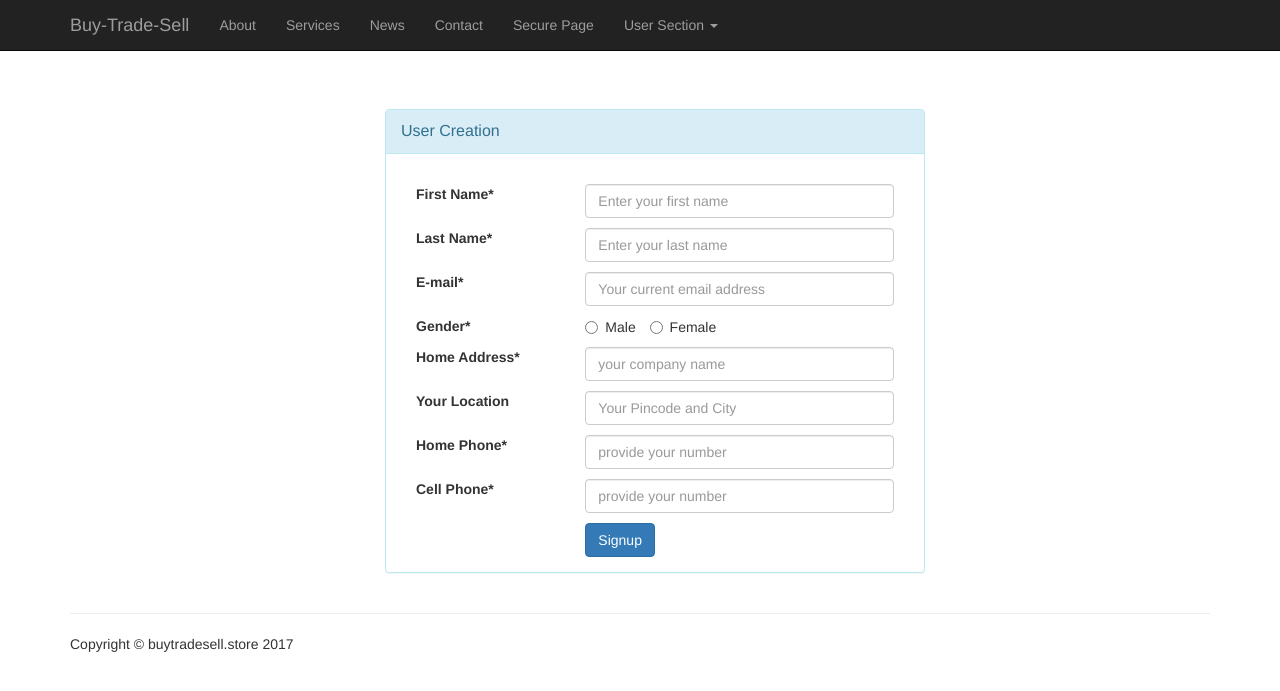
After one commit to surajbhukebag/cmpe272, a PHP site: page /buytradesell/src/createuser.php in a window 1280 px wide. The commit adds this page. Shown: the top 691 px of the page. Run offline with PHP 8.4, Linux system fonts and the light colour scheme; some libraries are stand-ins or nearby versions.

Commit message:
User creation;

```diff
--- a/src/common/header.php
+++ b/src/common/header.php
@@ -26,11 +26,24 @@
                     <li>
                         <a href="src/contact.php">Contact</a>
                     </li>
-					    <li>
+					<li>
                         <a href="src/secure.php">Secure Page</a>
                     </li>
+
+
+			 <li class="dropdown">
+                <a href="#" class="dropdown-toggle" data-toggle="dropdown" role="button" aria-haspopup="true" aria-expanded="false">User Section <span class="caret"></span></a>
+                <ul class="dropdown-menu">
+                  <li><a href="src/createuser.php">Create User</a></li>
+                  <li><a href="#">Search Users</a></li>
                 </ul>
+              </li>
+
+                </ul>
+
+
             </div>
+
             <!-- /.navbar-collapse -->
         </div>
         <!-- /.container -->
--- /dev/null
+++ b/src/createuser.php
@@ -0,0 +1,146 @@
+<!DOCTYPE html>
+<html lang="en">
+
+<head>
+
+    <meta charset="utf-8">
+    <meta http-equiv="X-UA-Compatible" content="IE=edge">
+    <meta name="viewport" content="width=device-width, initial-scale=1">
+    <meta name="description" content="">
+    <meta name="author" content="">
+	<base href="http://localhost/buytradesell/">
+    <title>Buy-Trade-Sell Create User</title>
+
+<!-- Latest compiled and minified CSS -->
+<link rel="stylesheet" href="https://maxcdn.bootstrapcdn.com/bootstrap/3.3.7/css/bootstrap.min.css" integrity="sha384-BVYiiSIFeK1dGmJRAkycuHAHRg32OmUcww7on3RYdg4Va+PmSTsz/K68vbdEjh4u" crossorigin="anonymous">
+
+<link rel="stylesheet" href="https://cdnjs.cloudflare.com/ajax/libs/font-awesome/4.7.0/css/font-awesome.min.css">
+
+
+</head>
+
+<body>
+
+	<?php
+
+	if ($_SERVER["REQUEST_METHOD"] == "POST")
+	{
+		echo $_POST["email"];
+
+	}
+
+	?>
+	<?php include 'common/header.php';?>
+
+	<div class="row" style="padding-top: 59px;">
+
+	<div class="container">
+
+		<div class="container">
+
+    <div id="signupbox" style=" margin-top:50px" class="mainbox col-md-6 col-md-offset-3 col-sm-8 col-sm-offset-2">
+        <div class="panel panel-info">
+            <div class="panel-heading">
+                <div class="panel-title">User Creation</div>
+
+            </div>
+            <div class="panel-body" >
+                <form method="post" action="<?php echo $_SERVER['PHP_SELF']; ?>">
+                    <input type='hidden' name='csrfmiddlewaretoken' value='XFe2rTYl9WOpV8U6X5CfbIuOZOELJ97S' />
+
+
+                    <form  class="form-horizontal" method="post" >
+
+                        <div id="div_id_username" class="form-group required">
+                            <label for="id_username" class="control-label col-md-4  requiredField"> First Name<span class="asteriskField">*</span> </label>
+                            <div class="controls col-md-8 ">
+                                <input class="input-md  textinput textInput form-control" id="id_username" maxlength="30" name="firstname" placeholder="Enter your first name" style="margin-bottom: 10px" type="text" required />
+                            </div>
+                        </div>
+
+						<div id="div_id_username" class="form-group required">
+                            <label for="id_username" class="control-label col-md-4  requiredField"> Last Name<span class="asteriskField">*</span> </label>
+                            <div class="controls col-md-8 ">
+                                <input class="input-md  textinput textInput form-control" id="id_username" maxlength="30" name="lastname" placeholder="Enter your last name" style="margin-bottom: 10px" type="text" required/>
+                            </div>
+                        </div>
+
+                        <div id="div_id_email" class="form-group required">
+                            <label for="id_email" class="control-label col-md-4  requiredField"> E-mail<span class="asteriskField">*</span> </label>
+                            <div class="controls col-md-8 ">
+                                <input class="input-md emailinput form-control" id="id_email" name="email" placeholder="Your current email address" style="margin-bottom: 10px" type="email" required/>
+                            </div>
+                        </div>
+
+                        <div id="div_id_gender" class="form-group required">
+                            <label for="id_gender"  class="control-label col-md-4  requiredField"> Gender<span class="asteriskField">*</span> </label>
+                            <div class="controls col-md-8 "  style="margin-bottom: 10px">
+                                 <label class="radio-inline"> <input type="radio" name="gender" id="id_gender_1" value="M"  style="margin-bottom: 10px" required>Male</label>
+                                 <label class="radio-inline"> <input type="radio" name="gender" id="id_gender_2" value="F"  style="margin-bottom: 10px">Female </label>
+                            </div>
+                        </div>
+                        <div id="div_id_company" class="form-group required">
+                            <label for="id_company" class="control-label col-md-4  requiredField"> Home Address<span class="asteriskField">*</span> </label>
+                            <div class="controls col-md-8 ">
+                                 <input class="input-md textinput textInput form-control" id="id_company" name="company" placeholder="your company name" style="margin-bottom: 10px" type="text" required />
+                            </div>
+                        </div>
+
+                        <div id="div_id_location" class="form-group">
+                            <label for="id_location" class="control-label col-md-4 "> Your Location </label>
+                            <div class="controls col-md-8 ">
+                                <input class="input-md textinput textInput form-control" id="id_location" name="location" placeholder="Your Pincode and City" style="margin-bottom: 10px" type="text" />
+                            </div>
+                        </div>
+
+						<div id="div_id_number" class="form-group required">
+                             <label for="id_number" class="control-label col-md-4  requiredField"> Home Phone<span class="asteriskField">*</span> </label>
+                             <div class="controls col-md-8 ">
+                                 <input class="input-md textinput textInput form-control" id="id_number" name="number" placeholder="provide your number" style="margin-bottom: 10px" type="text" required/>
+                            </div>
+                        </div>
+
+						<div id="div_id_number" class="form-group required">
+                             <label for="id_number" class="control-label col-md-4  requiredField"> Cell Phone<span class="asteriskField">*</span> </label>
+                             <div class="controls col-md-8 ">
+                                 <input class="input-md textinput textInput form-control" id="id_number" name="number" placeholder="provide your number" style="margin-bottom: 10px" type="text" required/>
+                            </div>
+                        </div>
+
+
+                        <div class="form-group">
+                            <div class="aab controls col-md-4 "></div>
+                            <div class="controls col-md-8 ">
+                                <input type="submit" name="Signup" value="Signup" class="btn btn btn-primary" id="submit-id-signup" />
+
+                            </div>
+                        </div>
+
+                    </form>
+
+                </form>
+            </div>
+        </div>
+    </div>
+</div>
+
+
+
+
+
+
+</div>
+
+
+	</div>
+
+	</div>
+	<?php include 'common/footer.php';?>
+    <!-- jQuery -->
+    <script src="https://cdnjs.cloudflare.com/ajax/libs/jquery/3.1.1/jquery.js"></script>
+
+	<script src="https://maxcdn.bootstrapcdn.com/bootstrap/3.3.7/js/bootstrap.min.js" integrity="sha384-Tc5IQib027qvyjSMfHjOMaLkfuWVxZxUPnCJA7l2mCWNIpG9mGCD8wGNIcPD7Txa" crossorigin="anonymous"></script>
+
+</body>
+
+</html>
```
